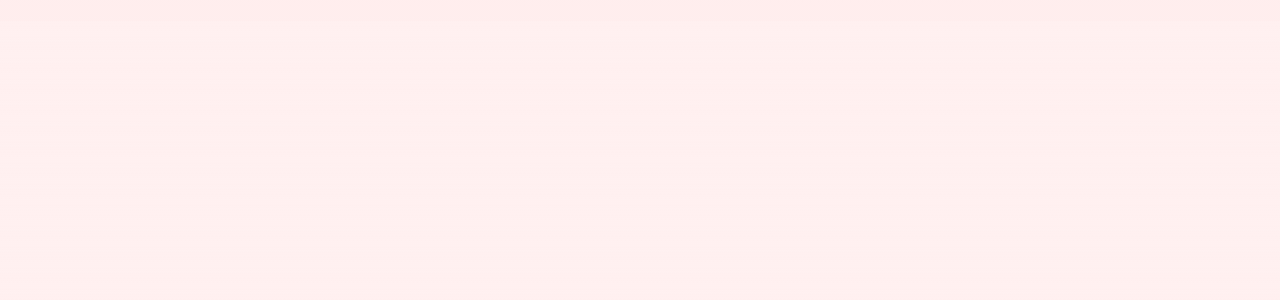
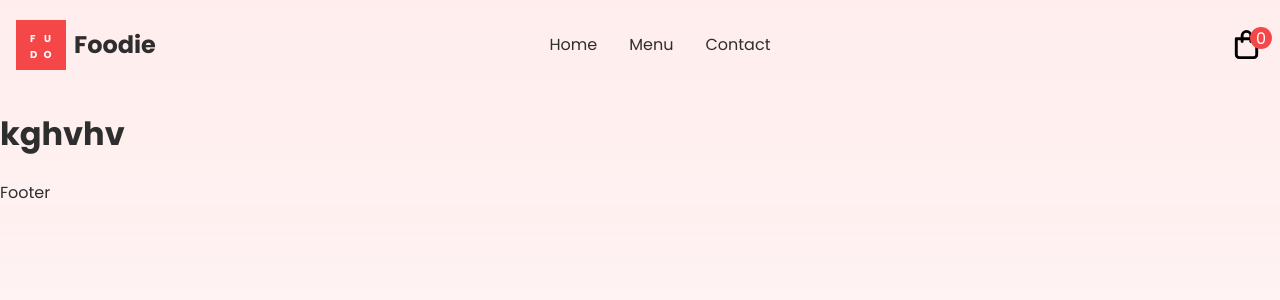
Before and after one commit to yonatanski/food-delivery-app, a Next.js app: page / in a window 1280 px wide. Shown: the top 300 px of the page. Built offline with nearby package versions, Linux system fonts and the light colour scheme.

Commit message:
header done

```diff
--- /dev/null
+++ b/components/Footer.jsx
@@ -0,0 +1,9 @@
+import React from 'react'
+
+const Footer = () => {
+  return (
+    <div>Footer</div>
+  )
+}
+
+export default Footer
--- /dev/null
+++ b/components/Header.jsx
@@ -0,0 +1,32 @@
+import React from "react"
+import css from "../styles/Header.module.css"
+import Logo from "../assets/Logo.png"
+import Image from "next/image"
+import { UilShoppingBag } from "@iconscout/react-unicons"
+
+const Header = () => {
+  return (
+    <div className={css.header}>
+      {/* logo  */}
+      <div className={css.logo}>
+        <Image src={Logo} alt="logo of the navigation bar" width={50} height={50} />
+        <span>Foodie</span>
+      </div>
+      {/* Menu  */}
+      <ul className={css.menu}>
+        <li>Home</li>
+        <li>Menu</li>
+        <li>Contact</li>
+      </ul>
+      {/* right side  */}
+      <div className={css.rightSide}>
+        <div className={css.cart}>
+          <UilShoppingBag size={35} color="black" />
+          <div className={css.badge}>0</div>
+        </div>
+      </div>
+    </div>
+  )
+}
+
+export default Header
--- /dev/null
+++ b/components/Layout.jsx
@@ -0,0 +1,15 @@
+import React from "react"
+import Header from "./Header"
+import Footer from "./Footer"
+
+const Layout = ({ children }) => {
+  return (
+    <>
+      <Header />
+      {children}
+      <Footer />
+    </>
+  )
+}
+
+export default Layout
--- a/pages/index.js
+++ b/pages/index.js
@@ -1,7 +1,9 @@
 import Head from "next/head"
+import Layout from "../components/Layout"
 
 export default function Home() {
   return (
+    <Layout>
       <div>
         <Head>
           <title>FUDO</title>
@@ -10,8 +12,9 @@
         </Head>
         {/* body */}
         <main>
-        <h1></h1>
+          <h1>kghvhv</h1>
         </main>
       </div>
+    </Layout>
   )
 }
--- /dev/null
+++ b/styles/Header.module.css
@@ -0,0 +1,63 @@
+.header{
+   display: flex;
+   align-items: center;
+   padding: 1rem;
+   justify-content: space-between;
+}
+
+.logo{
+    display: flex;
+    align-items: center;
+    gap: 0.5rem;
+    justify-content: flex-start;
+    flex: 1;
+
+}
+
+.logo>span{
+    font-weight: bold;
+    font-size: 1.5rem;
+}
+.menu{
+    display: flex;
+    flex: 1;
+    gap: 2rem;
+    list-style: none;
+    justify-content: center;
+    z-index: 99;
+
+
+}
+
+.menu>li:hover{
+    cursor: pointer;
+    color:var(--themeRed);
+}
+
+.rightSide{
+    display: flex;
+    flex: 1;
+    gap: 1rem;
+    justify-content: flex-end;
+}
+
+.cart{
+    position: relative;
+    display: flex;
+    cursor: pointer;
+    z-index: 99;
+}
+.badge{
+    position: absolute;
+    display: flex;
+    background-color: var(--themeRed);
+    color: white;
+    border-radius: 50%;
+    width: 22px;
+    height: 22px;
+    justify-content: center;
+    align-items: center;
+    right:-0.5rem;
+
+
+}
```
Lines whose indentation alone changed are shown as unchanged.
